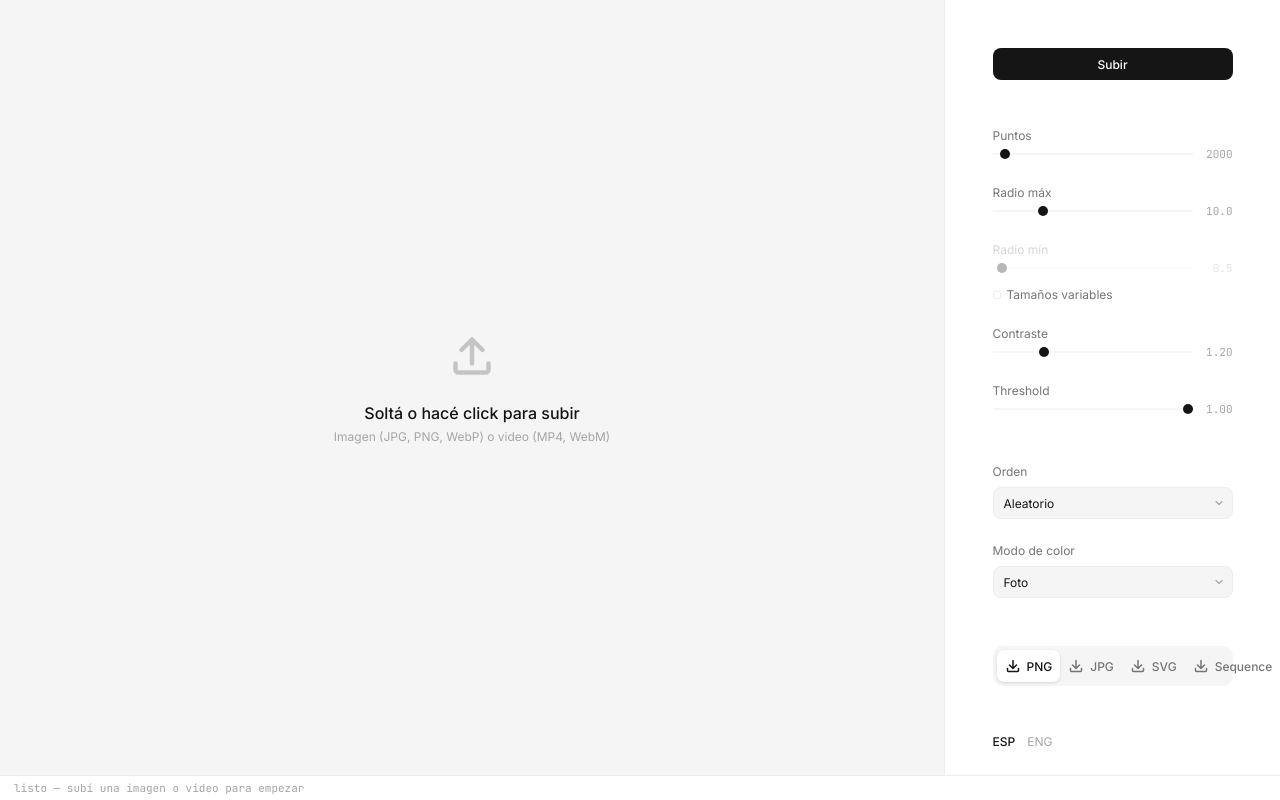
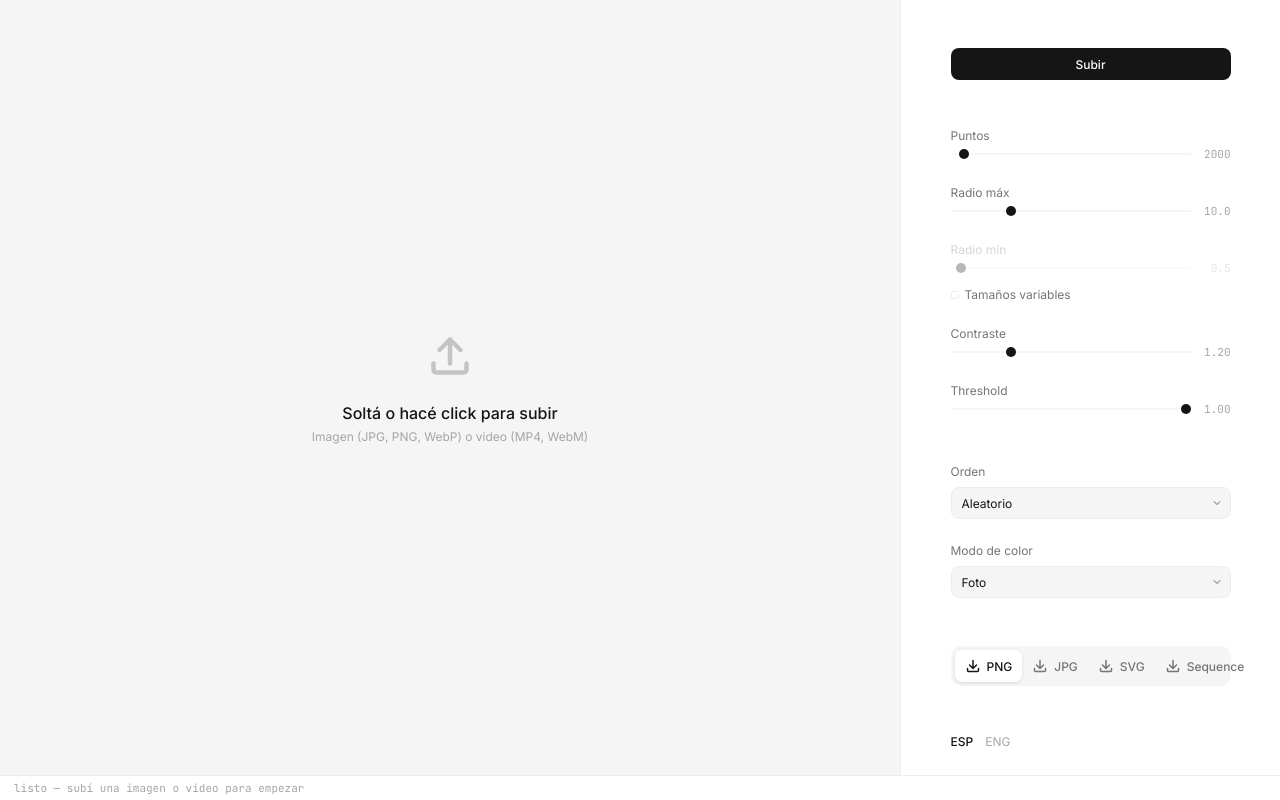
Before and after one commit to tomasv912/stipple-that, a plain HTML site: page index.html in a window 1280 px wide. Drawn offline with Linux system fonts and the light colour scheme.

Commit message:
Fix export pills overflow: sidebar 380px, pills hug content
- Sidebar widened 336→380px, inner content 240→280px
- export-pills-track: inline-flex (hugs pills) instead of width:100%
- export-pill: removed flex:1, pills now hug their text+icon
- Result: all 4 pills (PNG/JPG/SVG/Sequence) fit with natural widths

Co-Authored-By: Claude Sonnet 4.6 <noreply@anthropic.com>

```diff
--- a/index.html
+++ b/index.html
@@ -46,9 +46,9 @@
   .content-row{display:flex;flex-direction:row;flex:1;overflow:hidden;min-height:0}
 
   /* ── Sidebar ── */
-  .sidebar{width:336px;flex-shrink:0;overflow:hidden;display:flex;flex-direction:column;align-items:center;padding:48px 0;border-left:1px solid var(--line-default);background:var(--surface-default);order:2}
+  .sidebar{width:380px;flex-shrink:0;overflow:hidden;display:flex;flex-direction:column;align-items:center;padding:48px 0;border-left:1px solid var(--line-default);background:var(--surface-default);order:2}
 
-  .sidebar-inner{display:flex;flex-direction:column;gap:48px;width:240px}
+  .sidebar-inner{display:flex;flex-direction:column;gap:48px;width:280px}
   .btn-upload{width:100%;height:32px;padding:0 12px;background:var(--fill-inverse);color:var(--content-inverse);border:none;border-radius:8px;font-family:var(--font-sans);font-size:12px;font-weight:500;cursor:pointer;text-align:center;transition:opacity .15s}
   .btn-upload:hover{opacity:.85}
 
@@ -120,9 +120,9 @@
   video#srcv{display:none}
 
   /* ── Export pills (inside sidebar) ── */
-  .export-pills-track{position:relative;display:flex;width:100%;background:var(--fill-strong);border-radius:10px;padding:4px}
+  .export-pills-track{position:relative;display:inline-flex;background:var(--fill-strong);border-radius:10px;padding:4px}
   .export-pill-indicator{position:absolute;top:4px;bottom:4px;background:var(--surface-default);border-radius:7px;box-shadow:0 1px 3px rgba(0,0,0,0.12);transition:left .22s cubic-bezier(0.4,0,0.2,1),width .22s cubic-bezier(0.4,0,0.2,1);pointer-events:none;z-index:0}
-  .export-pill{position:relative;z-index:1;flex:1;display:flex;align-items:center;justify-content:center;gap:6px;padding:0 8px;height:32px;background:transparent;border:none;border-radius:7px;font-family:var(--font-sans);font-size:12px;font-weight:500;color:var(--content-secondary);cursor:pointer;white-space:nowrap;transition:color .15s}
+  .export-pill{position:relative;z-index:1;display:flex;align-items:center;gap:6px;padding:0 10px;height:32px;background:transparent;border:none;border-radius:7px;font-family:var(--font-sans);font-size:12px;font-weight:500;color:var(--content-secondary);cursor:pointer;white-space:nowrap;transition:color .15s}
   .export-pill.active{color:var(--content-primary)}
 
   /* ── Bottom bar ── */
```
